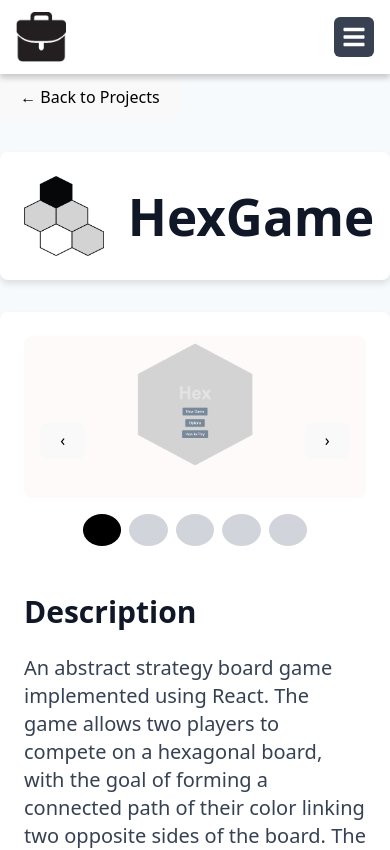
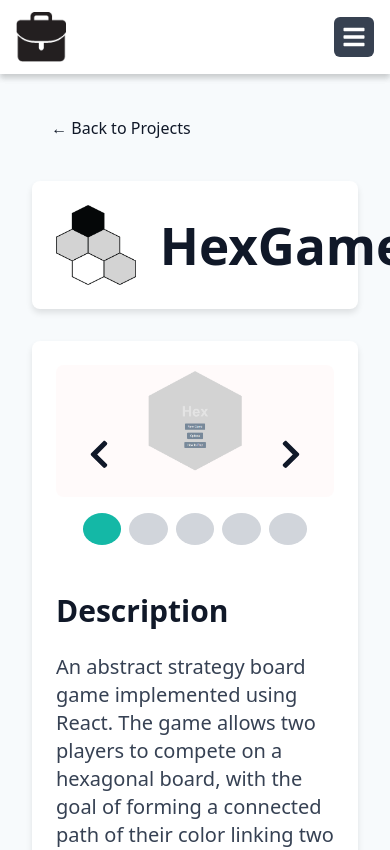
Before and after one commit to eloritzkovitz/portfolio, a React (Vite) app: page /projects/hexgame in a window 390 px wide. Shown: the top 850 px of the page. Built offline with nearby package versions, Linux system fonts and the light colour scheme.

Commit message:
Small UI fixes

```diff
--- a/src/components/Navbar.tsx
+++ b/src/components/Navbar.tsx
@@ -14,8 +14,8 @@ import "../styles/Navbar.css";
 
 function Navbar() {
   const [isMenuOpen, setIsMenuOpen] = useState(false);
-  const [theme, setTheme] = useState(() =>
-    localStorage.getItem("theme") || "light"
+  const [theme, setTheme] = useState(
+    () => localStorage.getItem("theme") || "light"
   );
 
   useEffect(() => {
@@ -38,7 +38,11 @@ function Navbar() {
         <div className="flex items-center space-x-2">
           <Link to="/" className="flex items-center">
             <img
-              src={theme === "dark" ? "/icons/logo-white.png" : "/icons/logo-black.png"}
+              src={
+                theme === "dark"
+                  ? "/icons/logo-white.png"
+                  : "/icons/logo-black.png"
+              }
               alt="Logo"
               className="w-12 h-12"
               style={{ height: "50px", width: "50px", marginRight: "20px" }}
@@ -61,6 +65,8 @@ function Navbar() {
         {/* Menu */}
         <ul
           className={`flex flex-col md:flex-row md:space-x-8 fixed md:static top-0 right-0 h-full w-1/2 md:w-auto text-black dark:text-white transition-all duration-300 ${
+            isMenuOpen ? "bg-white" : ""
+          } md:bg-transparent ${
             isMenuOpen ? "translate-x-0" : "translate-x-full"
           } md:translate-x-0`}
         >
--- a/src/pages/ProjectPage.tsx
+++ b/src/pages/ProjectPage.tsx
@@ -1,5 +1,6 @@
 import React, { useState, useEffect, useCallback } from "react";
 import { useParams, useNavigate } from "react-router-dom";
+import { FaChevronLeft, FaChevronRight } from "react-icons/fa";
 import projects from "../data/projectsData";
 import ImageViewer from "../components/ImageViewer";
 
@@ -95,14 +96,14 @@ const ProjectPage: React.FC = () => {
 
   return (
     <div
-      className="project-page"
+      className="project-page p-8"
       onTouchStart={handleTouchStart}
       onTouchEnd={handleTouchEnd}
     >
       {/* Back to Projects Button */}
       <button
         onClick={() => navigate("/projects")}
-        className="mb-8 text-black text-lg font-semibold rounded-lg border border-gray-300 px-4 py-2 hover:bg-gray-100"
+        className="toggle-navigation-btn mb-8"
       >
         ← Back to Projects
       </button>
@@ -137,15 +138,15 @@ const ProjectPage: React.FC = () => {
             {/* Navigation Buttons */}
             <button
               onClick={handlePrevImage}
-              className="absolute left-4 top-1/2 transform -translate-y-1/2 text-black bg-gray-800 hover:bg-gray-900 rounded-full p-8 text-6xl focus:outline-none"
+              className="toggle-navigation-btn absolute left-2 sm:left-4 top-1/2 transform -translate-y-1/2 p-4 sm:p-8 text-4xl sm:text-6xl"
             >
-              ‹
+              <FaChevronLeft className="w-8 h-8 sm:w-12 sm:h-12" />
             </button>
             <button
               onClick={handleNextImage}
-              className="absolute right-4 top-1/2 transform -translate-y-1/2 text-black bg-gray-800 hover:bg-gray-900 rounded-full p-8 text-6xl focus:outline-none"
+              className="toggle-navigation-btn absolute right-2 sm:right-4 top-1/2 transform -translate-y-1/2 p-4 sm:p-8 text-4xl sm:text-6xl"
             >
-              ›
+              <FaChevronRight className="w-8 h-8 sm:w-12 sm:h-12" />
             </button>
 
             {/* Indicators */}
--- a/src/styles/index.css
+++ b/src/styles/index.css
@@ -94,11 +94,19 @@ button:focus-visible {
   padding: 1.5rem;
 }
 
+.dark .carousel-card {
+  background-color: #2d3748;
+}
+
 .carousel-card-title {
   font-size: 1.5rem;
   font-weight: 600;
   margin-bottom: 1rem;
   color: #1f2937;
+}
+
+.dark .carousel-card-title {
+  color: #e2e8f0;
 }
 
 /* Navigation Buttons */
@@ -162,10 +170,14 @@ button:focus-visible {
 }
 
 .carousel-indicator.active {
-  background-color: #000000;
+  background-color: #14b8a6;
   border : none !important;
   border-color: none !important;
   outline: none !important;
+}
+
+.dark .carousel-indicator.active {
+  background-color: #2dd4bf;
 }
 
 /* Tech tags */
@@ -219,6 +231,9 @@ button:focus-visible {
 .toggle-theme-btn {
   padding: 0 !important;
   margin: 0 !important;
+}
+
+.toggle-navigation-btn, .toggle-theme-btn {
   vertical-align: middle !important;
   background: transparent !important;
   border: none !important;
@@ -226,11 +241,11 @@ button:focus-visible {
   outline: none !important;
 }
 
-.dark .toggle-theme-btn {
+.dark .toggle-theme-btn, .dark .toggle-navigation-btn {
   color: #ffffff;
 }
 
-.toggle-theme-btn:hover {
+.toggle-navigation-btn:hover, .toggle-theme-btn:hover {
   color: #747bff;
   transform: scale(1.1);
 }
```
